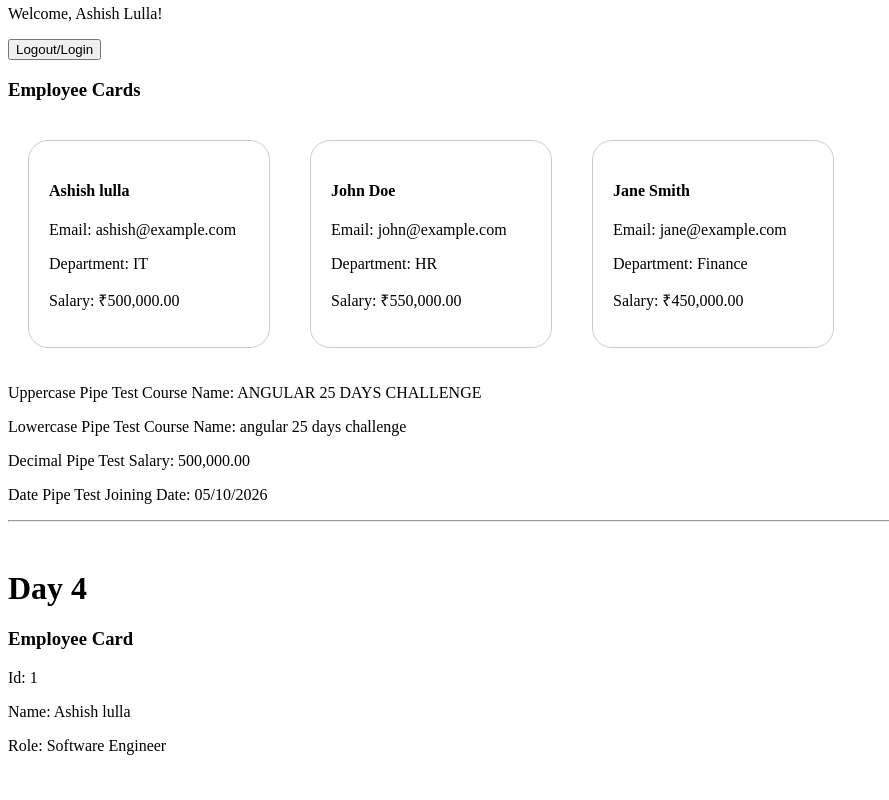
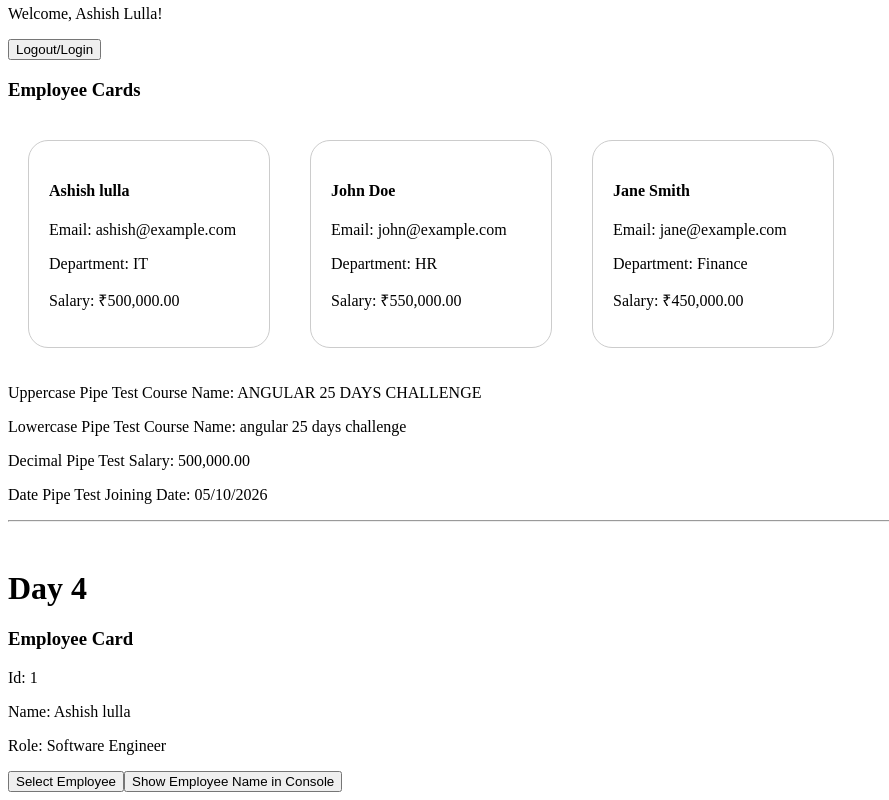
Before and after one commit to Ashishlulla/Angular25Days, an Angular app: page / in a window 1280 px wide. Shown: the part 1890-2690 px from the top of the page, without its empty margins (0-889 px from the left). Before the commit the page ends 2661 px from the top, so only its background shows below. Built offline with nearby package versions, Linux system fonts and the light colour scheme.

Commit message:
Day 4: Component communication with input and output

```diff
--- a/src/app/app.html
+++ b/src/app/app.html
@@ -161,4 +161,8 @@
 <hr>
 <br>
 <h1>Day 4</h1>
-<app-employee-card [employee]="selectedEmployee"></app-employee-card>
+<app-employee-card
+[employee]="selectedEmployee"
+(employeeSelected)="onEmployeeSelected($event)"
+(employeeNameSelected)="onEmployeeNameSelected($event)"
+></app-employee-card>
--- a/src/app/app.ts
+++ b/src/app/app.ts
@@ -92,6 +92,10 @@ export class App {
     role: 'Software Engineer'
   };
 
+  selectedEmployeeId: number | null = null;
+
+  selectedEmployeeName: string | null = null;
+
   showMessage(): void{
     alert("Hello welcome to Angular 25 Days Challenge");
   }
@@ -107,4 +111,17 @@ export class App {
   updateGreeting(): void{
     this.greeting = `Hello ${this.displayName}`;
   }
+
+  onEmployeeSelected(employeeId: number): void{
+    this.selectedEmployeeId = employeeId;
+
+    console.log(`Selected Employee ID: ${employeeId}`);
+  }
+
+  onEmployeeNameSelected(employeeName: string): void
+  {
+    this.selectedEmployeeName = employeeName;
+
+    console.log(`Selected Employee Name: ${employeeName}`);
+  }
 }
--- a/src/app/employee-card/employee-card.html
+++ b/src/app/employee-card/employee-card.html
@@ -3,3 +3,6 @@
 <p>Id: {{ employee()?.id }}</p>
 <p>Name: {{ employee()?.name }}</p>
 <p>Role: {{ employee()?.role }}</p>
+
+<button (click)="selectEmployee()">Select Employee</button>
+<button (click)="ShowEmployeeNameInConsole()">Show Employee Name in Console</button>
--- a/src/app/employee-card/employee-card.ts
+++ b/src/app/employee-card/employee-card.ts
@@ -1,4 +1,4 @@
-import { Component,  input } from '@angular/core';
+import { Component,  input, output } from '@angular/core';
 
 
 
@@ -17,4 +17,27 @@ export class EmployeeCard
     name:string;
     role:string;
    }>();
+
+   employeeSelected = output<number>();
+   employeeNameSelected = output<string>();
+
+   selectEmployee(): void
+   {
+      const id = this.employee()?.id;
+
+     if(id !== undefined)
+    {
+        this.employeeSelected.emit(id);
+    }
+   }
+
+   ShowEmployeeNameInConsole(): void
+   {
+      const name = this.employee()?.name;
+
+      if(name !== undefined)
+      {
+          this.employeeNameSelected.emit(name);
+      }
+   }
 }
```
